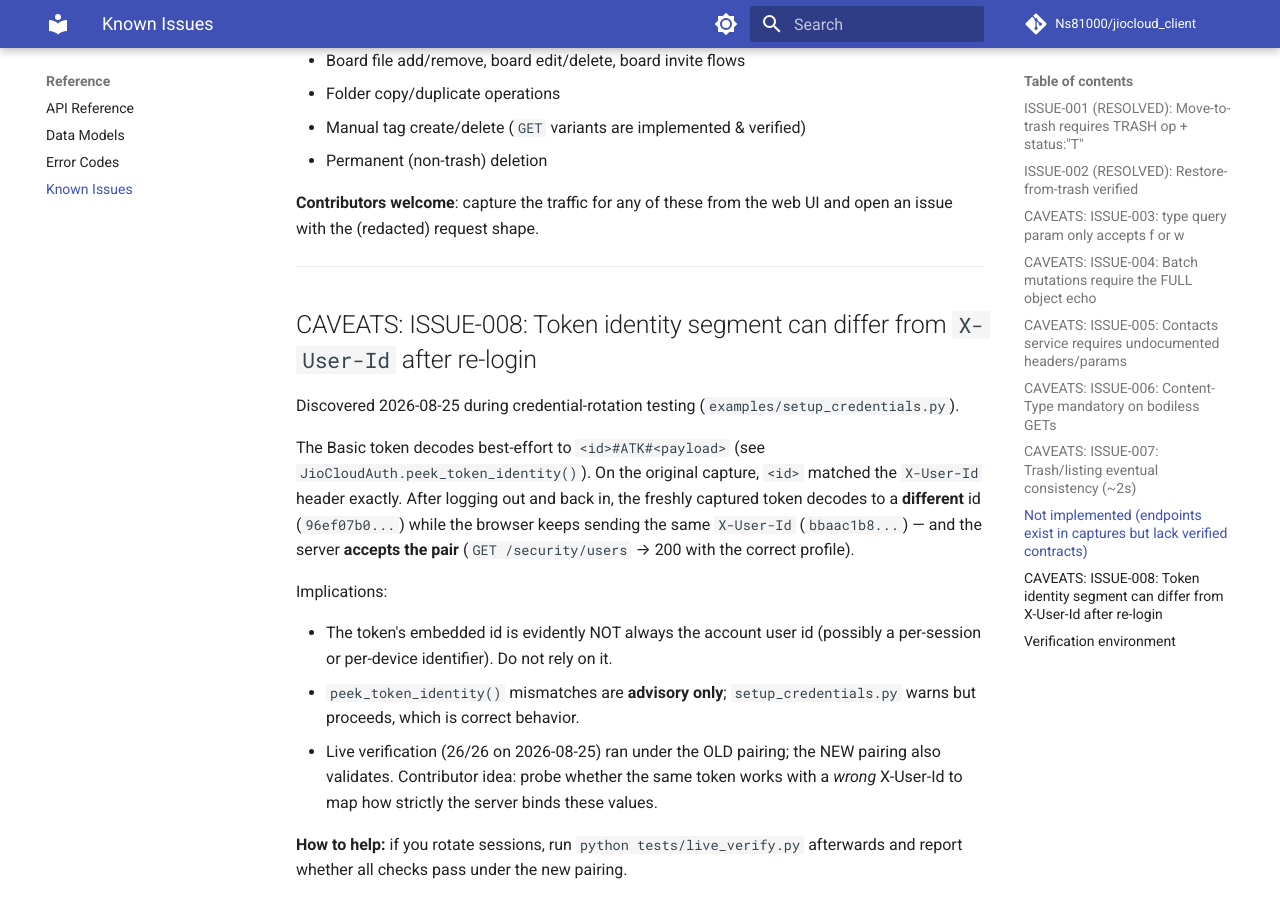
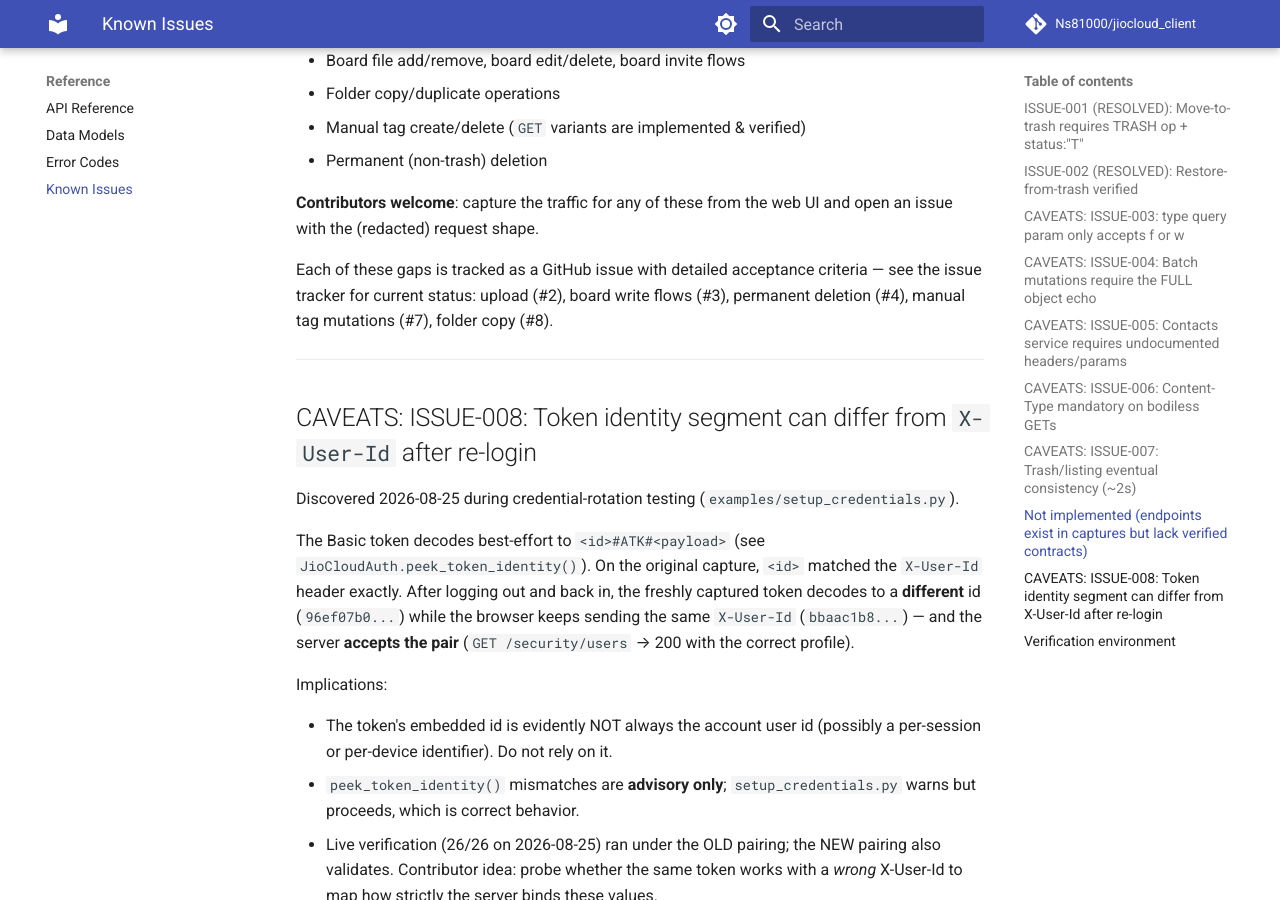
Before and after one commit to Ns81000/jiocloud_client, an MkDocs documentation site: the page built from docs/KNOWN_ISSUES.md, in a window 1280 px wide and 900 px high, scrolled down 2874 px. Built offline with MkDocs 1.6.1 and Material for MkDocs 9.7.7, drawn with Linux system fonts in a browser that asks for light colours; comment, search, counter and statistics services are not loaded.

Commit message:
Cross-link KNOWN_ISSUES gaps to GitHub issue tracker (#2 #3 #4 #7 #8)

```diff
--- a/docs/KNOWN_ISSUES.md
+++ b/docs/KNOWN_ISSUES.md
@@ -127,6 +127,11 @@ are unknown, so we deliberately did NOT guess them:
 **Contributors welcome**: capture the traffic for any of these from the web
 UI and open an issue with the (redacted) request shape.
 
+Each of these gaps is tracked as a GitHub issue with detailed acceptance
+criteria — see the issue tracker for current status:
+upload (#2), board write flows (#3), permanent deletion (#4), manual tag
+mutations (#7), folder copy (#8).
+
 ---
 
 ## CAVEATS: ISSUE-008: Token identity segment can differ from `X-User-Id` after re-login
--- a/llms-full.txt
+++ b/llms-full.txt
@@ -823,6 +823,11 @@ are unknown, so we deliberately did NOT guess them:
 **Contributors welcome**: capture the traffic for any of these from the web
 UI and open an issue with the (redacted) request shape.
 
+Each of these gaps is tracked as a GitHub issue with detailed acceptance
+criteria — see the issue tracker for current status:
+upload (#2), board write flows (#3), permanent deletion (#4), manual tag
+mutations (#7), folder copy (#8).
+
 ---
 
 ## CAVEATS: ISSUE-008: Token identity segment can differ from `X-User-Id` after re-login
```
